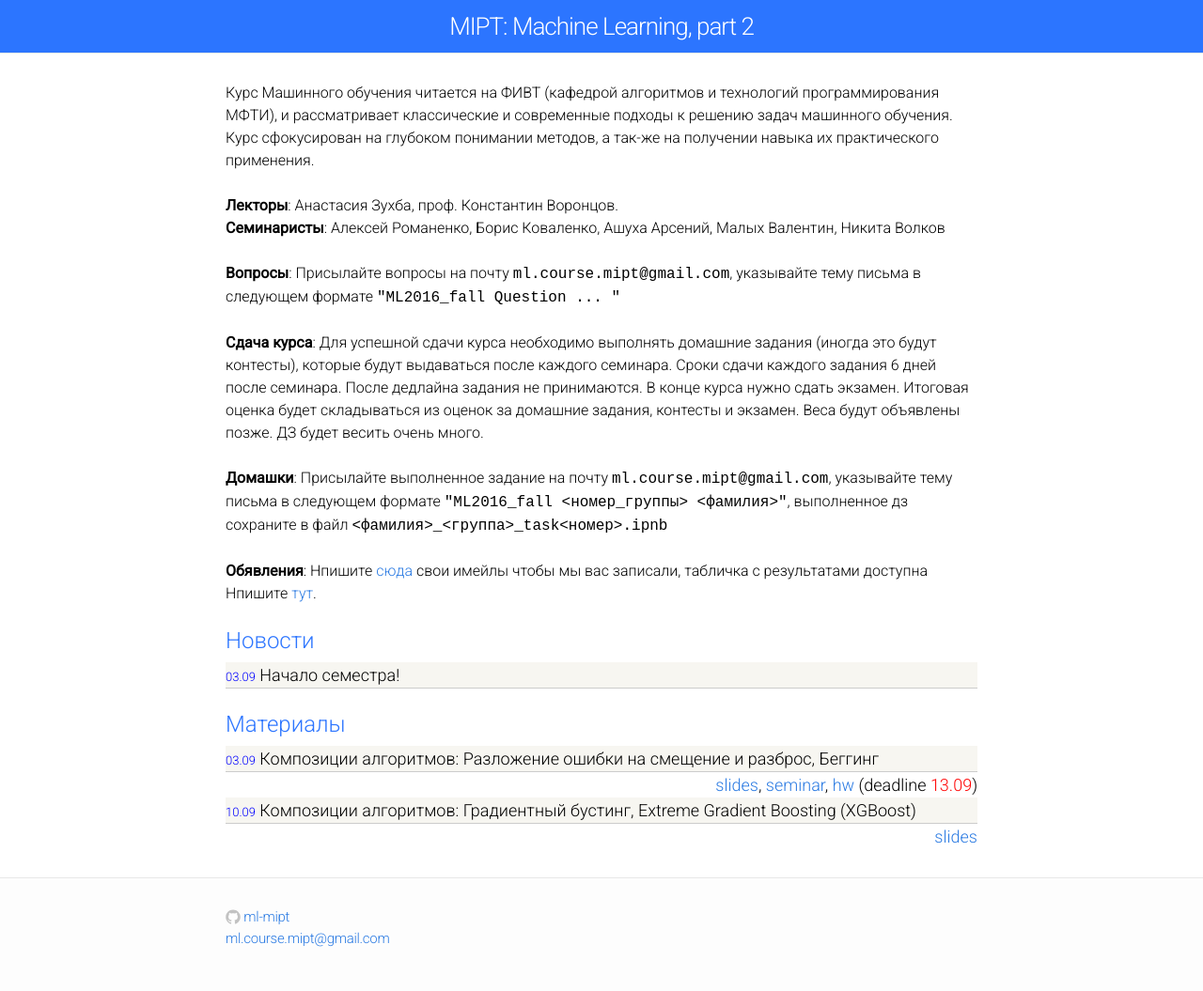
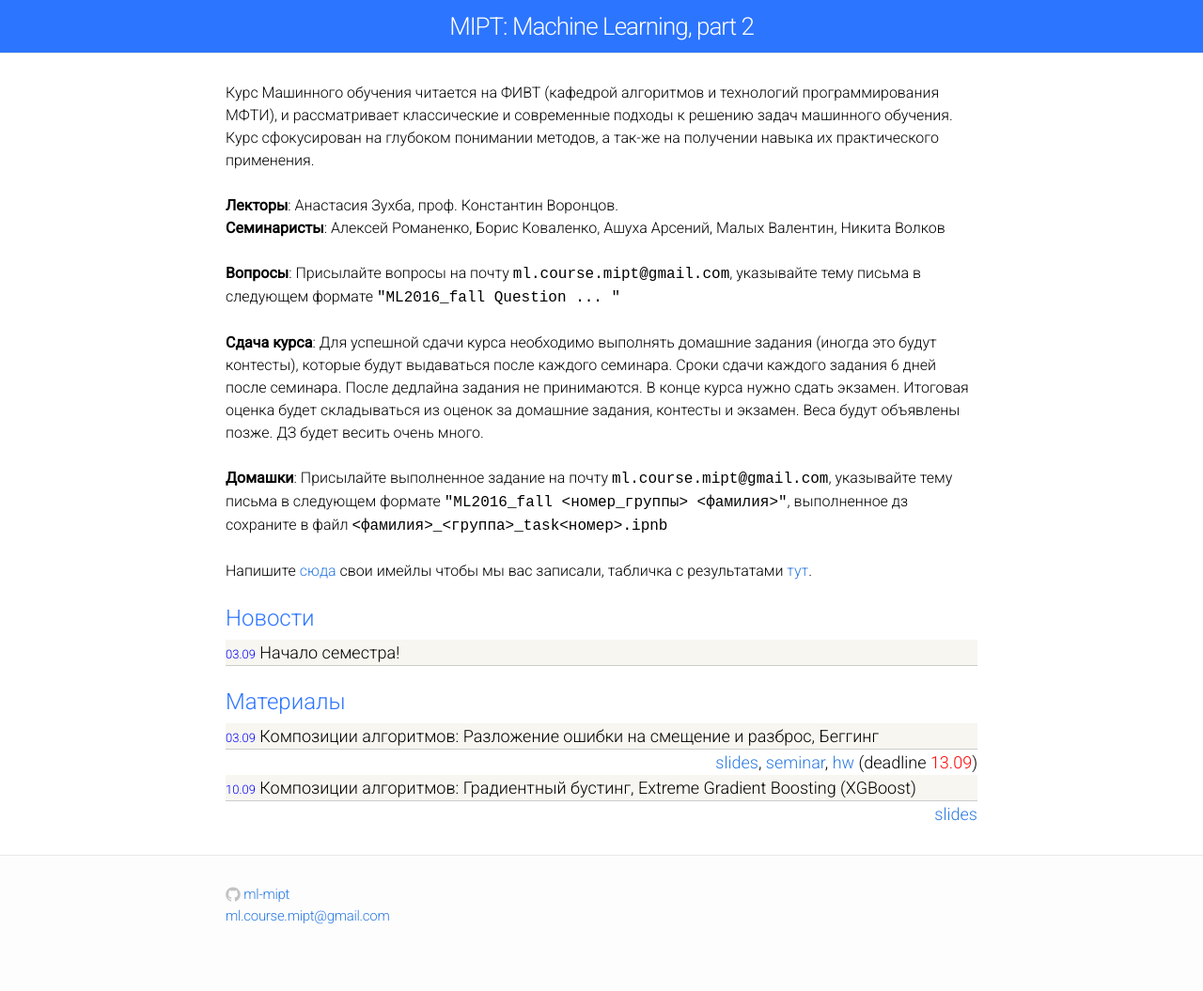
Before and after one commit to ml-mipt/old-ml-mipt.github.io, a Jekyll site: the page built from index.html, in a window 1280 px wide. Shown: the whole page at 94% size. Built offline with Jekyll 4.4.1, drawn with Linux system fonts in a browser that asks for light colours; after the commit the page ends 1031 px from its top, so only the background shows below that.

Commit message:
add spreadsheets

```diff
--- a/index.html
+++ b/index.html
@@ -14,7 +14,7 @@
   <br>
   <b>Домашки</b>: Присылайте выполненное задание на почту <tt>ml.course.mipt@gmail.com</tt>, указывайте тему письма в следующем формате <tt>"ML2016_fall <номер_группы> <фамилия>"</tt>, выполненное дз сохраните в файл <tt><фамилия>_<группа>_task<номер>.ipnb</tt><br>
   <br>
-  <b>Обявления</b>: Нпишите <a href="https://docs.google.com/spreadsheets/d/1Fp5nbWMxthyLkEjkFTryC5x96vP_xrD99ojc91gbNzk/edit?usp=sharing">сюда</a> свои имейлы чтобы мы вас записали, табличка с результатами доступна Нпишите <a href="https://docs.google.com/spreadsheets/d/1ihJ8sQ8xF_LLSBUN-36mcC8YlFXScqF-RZ7QcERZrGo/edit?usp=sharing">тут</a>.
+  Напишите <a href="https://docs.google.com/spreadsheets/d/1Fp5nbWMxthyLkEjkFTryC5x96vP_xrD99ojc91gbNzk/edit?usp=sharing">сюда</a> свои имейлы чтобы мы вас записали, табличка с результатами <a href="https://docs.google.com/spreadsheets/d/1ihJ8sQ8xF_LLSBUN-36mcC8YlFXScqF-RZ7QcERZrGo/edit?usp=sharing">тут</a>.
 </div>
 
 
```
